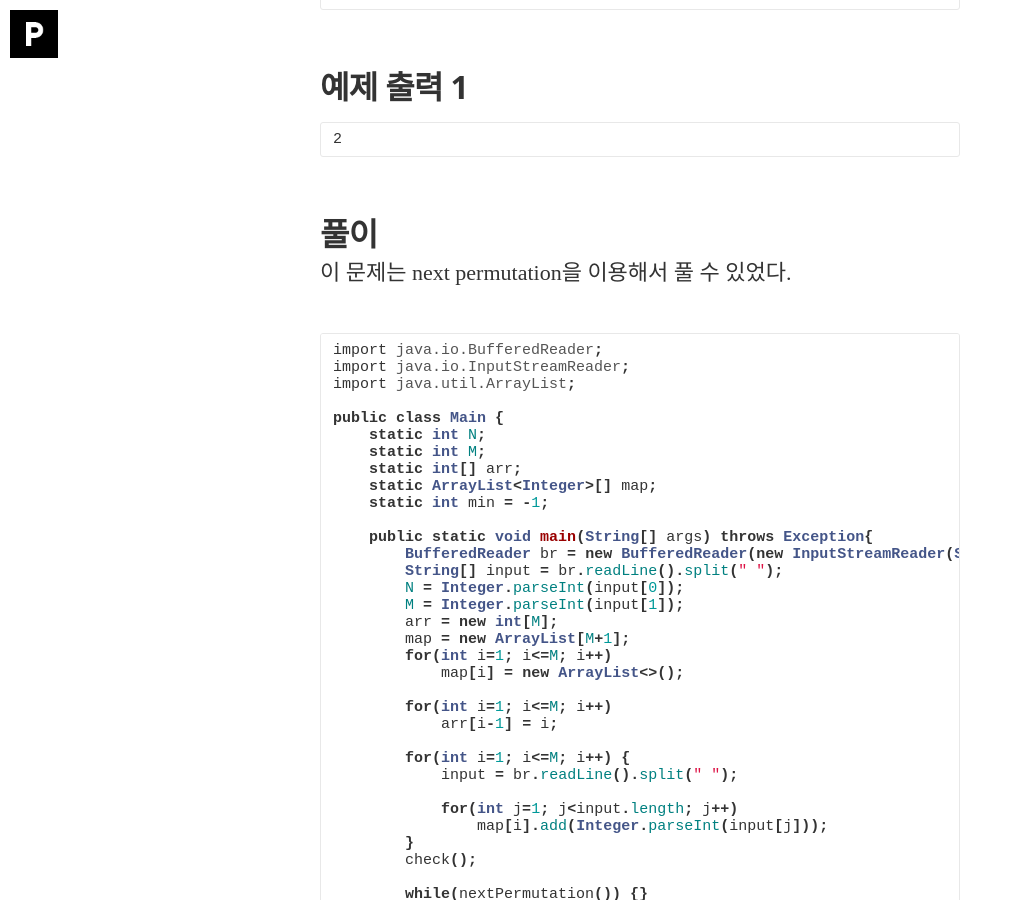
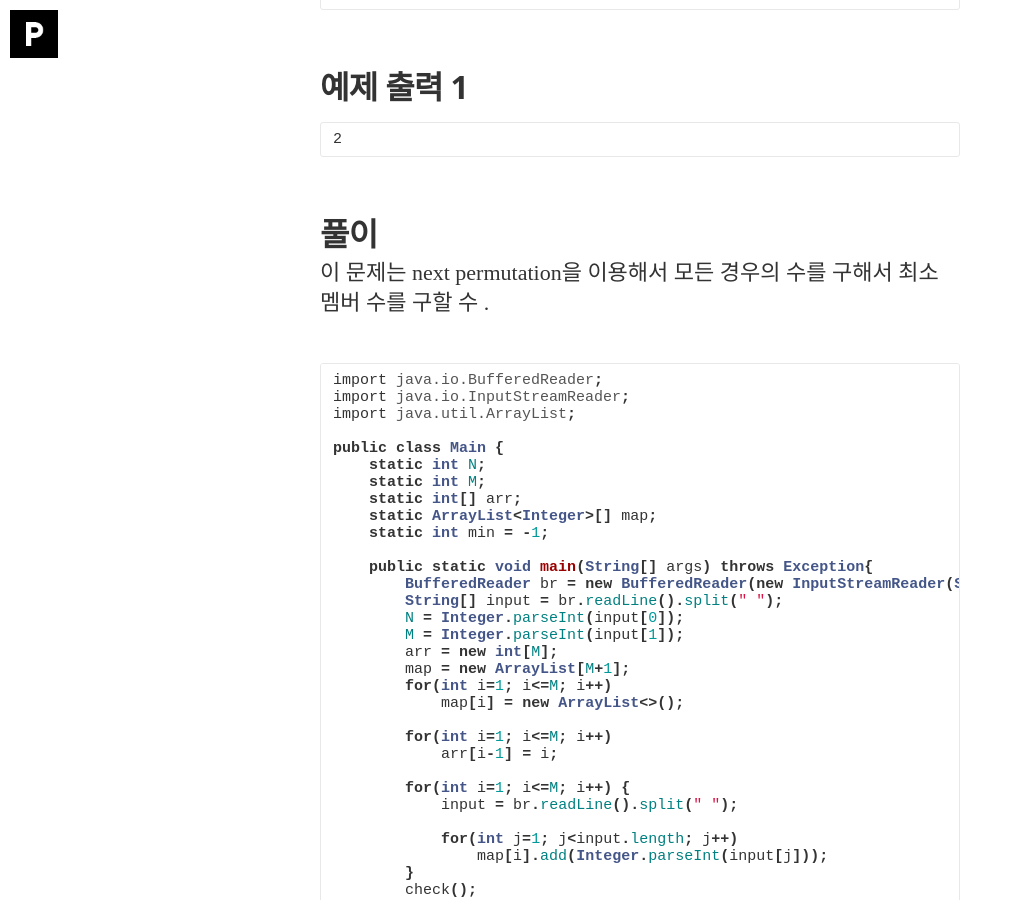
Before and after one commit to pss407/pss407.github.io, a Jekyll site: the page built from _posts/2020-09-30-백준#11578.md, in a window 1280 px wide and 900 px high, scrolled down 2438 px. Shown: the whole window, without its empty margins (0-1013 px from the left). Built offline with Jekyll 4.4.1, drawn with Linux system fonts in a browser that asks for light colours; nearby versions of some CDN libraries; some web fonts are replaced.

Commit message:
Update 2020-09-30-백준#11578.md

````diff
--- a/_posts/2020-09-30-백준#11578.md
+++ b/_posts/2020-09-30-백준#11578.md
@@ -52,7 +52,7 @@ IUPC의 총상금은 무려 110억 원이나 되며 고급스러운 점심과
 풀이
 --------------------------
 
-이 문제는 next permutation을 이용해서 풀 수 있었다.
+이 문제는 next permutation을 이용해서 모든 경우의 수를 구해서 최소 멤버 수를 구할 수 .
 
 ```java
 import java.io.BufferedReader;
````
